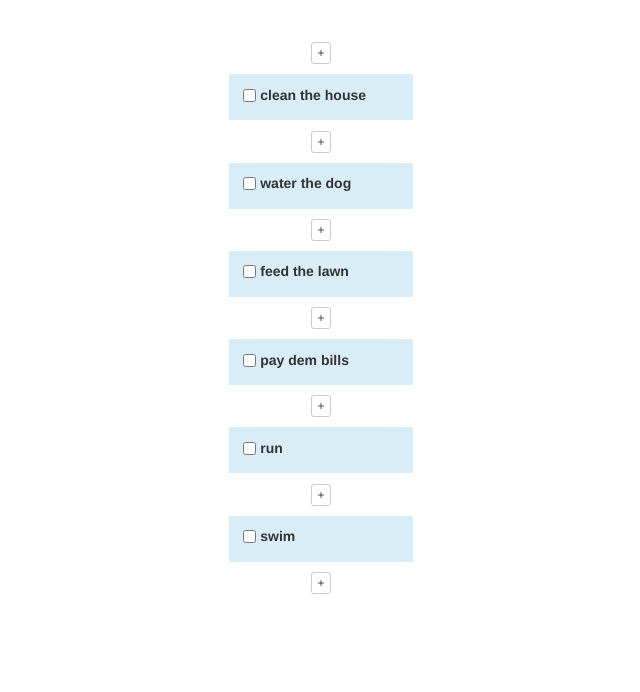
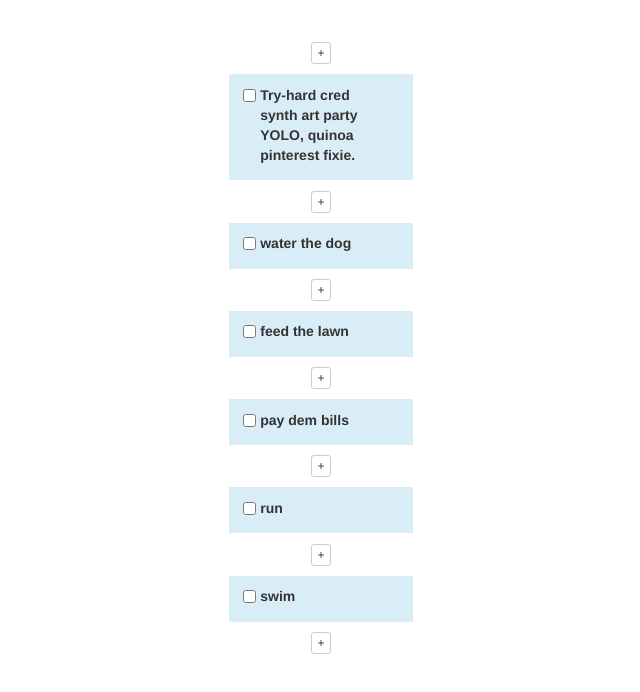
Before and after one commit to a-n-d-r-3-w/list, a plain HTML site: page index.html in a window 1280 px wide. Shown: the whole page, without its empty margins (319-959 px from the left). Drawn offline with nearby package versions, Linux system fonts and the light colour scheme.

Commit message:
ran jsbeautify

```diff
--- a/mock/todos.json
+++ b/mock/todos.json
@@ -1,5 +1,5 @@
 [
-  { "name": "clean the house" },
+  { "name": "Try-hard cred synth art party YOLO, quinoa pinterest fixie." },
   { "name": "water the dog" },
   { "name": "feed the lawn" },
   { "name": "pay dem bills" },
--- a/templates/todos.html
+++ b/templates/todos.html
@@ -3,17 +3,13 @@
     <p class='text-center'>
       <button class='btn btn-default btn-xs' type='button' ng-click="addTodo($index)">+</button>
     </p>
-    <p class='bg-info item2'>
+    <p class='bg-info item2' ng-mouseenter='mouseover = true' ng-mouseleave='mouseover = false'>
       <input class='valign' ng-model="todo.completed" type="checkbox" />
-      <span ng-mouseenter='mouseover = true' ng-mouseleave='mouseover = false'>
-          <span class='valign item-text'>
-            <label ng-click="editing = true" ng-hide="editing" ng-class="{'completed': todo.completed}">
-              {{todo.name}}</label>
-            <input ng-blur="editing = false;" ng-enter='$event.target.blur()'
-            ng-show="editing" ng-model="todo.name" class="editing-label" type="text"/>
-          </span>
-      <button class='btn btn-danger btn-xs' type='button' ng-show='mouseover' ng-click="deleteTodo(todo, $index)">delete</button>
+      <span class='valign item-text'>
+        <label ng-click="editing = true" ng-class="{'completed': todo.completed}">{{todo.name}}</label>
+        <!-- <input ng-blur="editing = false;" ng-show="editing" ng-model="todo.name" class="editing-label" type="text"/> -->
       </span>
+      <button class='valign btn btn-danger btn-xs' type='button' ng-show='mouseover' ng-click="deleteTodo(todo, $index)">delete</button>
     </p>
   </div>
   <p class='text-center'>
```
